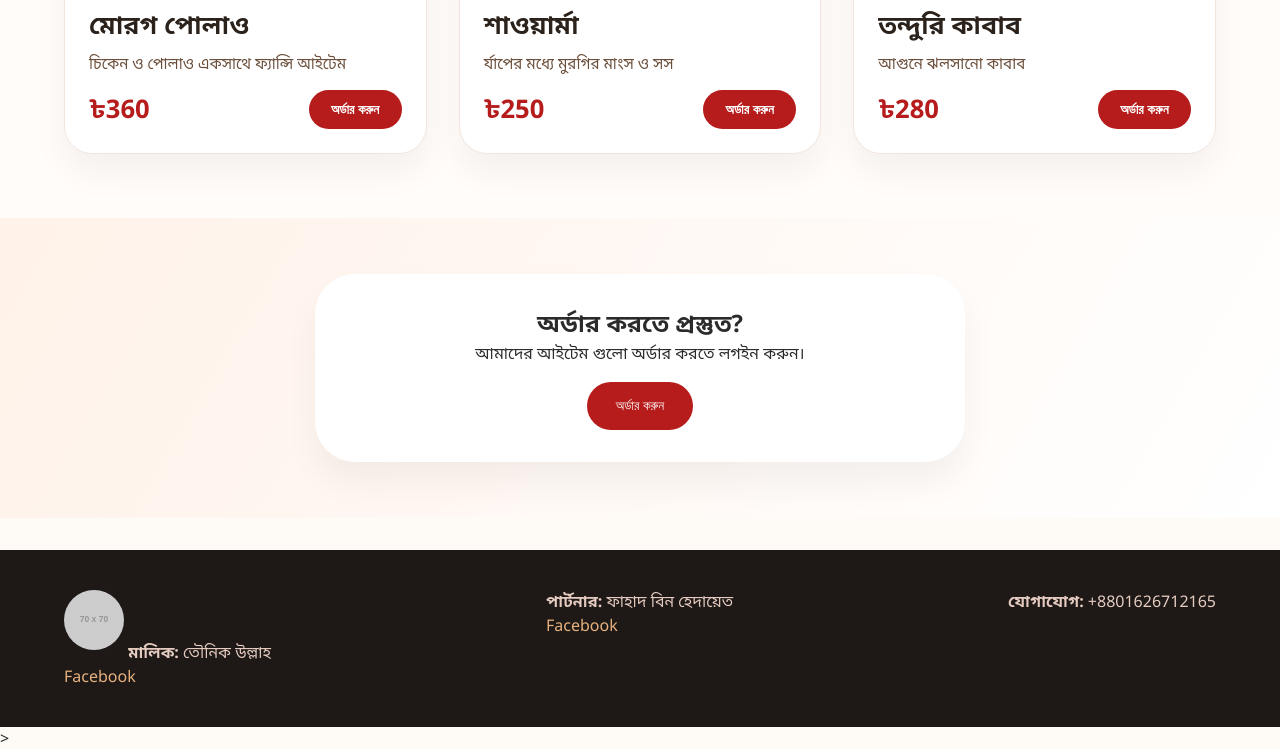
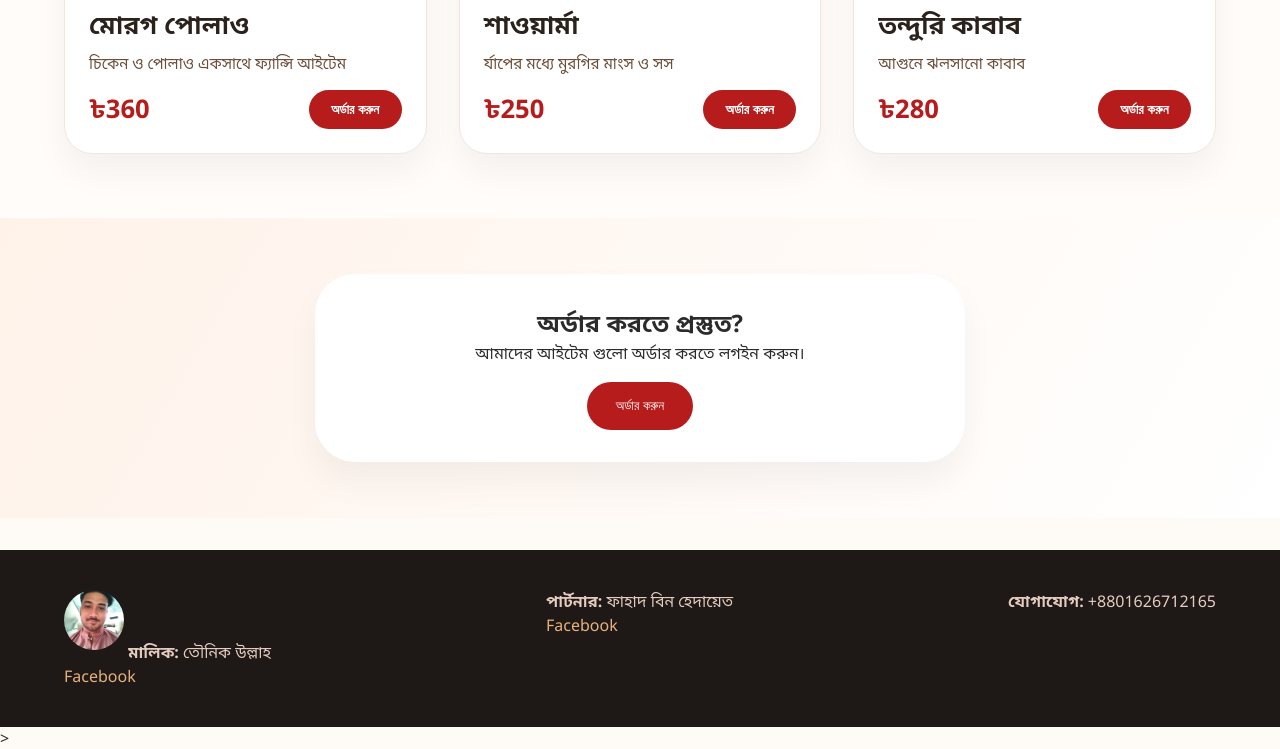
Before and after one commit to tonik-u/resturant-website, a plain HTML site: page index.html in a window 1280 px wide. Shown: the part 1881-2630 px from the top of the page. Drawn offline with Linux system fonts and the light colour scheme; placeholder pictures from the web are drawn by us.

Commit message:
Update index.html

```diff
--- a/index.html
+++ b/index.html
@@ -195,7 +195,7 @@
   <div class="container">
     <div class="footer-content">
       <div>
-        <img src="img/tonik.jpeg" alt="Owner Tonik Ullah seated in a car interior with sunlight through the window, appearing calm and relaxed" class="owner-photo" onerror="this.src='https://placehold.co/70x70?text=TU'">
+        <img src="tonik.jpeg" alt="Owner Tonik Ullah seated in a car interior with sunlight through the window, appearing calm and relaxed" class="owner-photo" onerror="this.src='https://placehold.co/70x70?text=TU'">
         <strong>মালিক:</strong> তৌনিক উল্লাহ<br>
         <a href="#">Facebook</a>
       </div>
```
